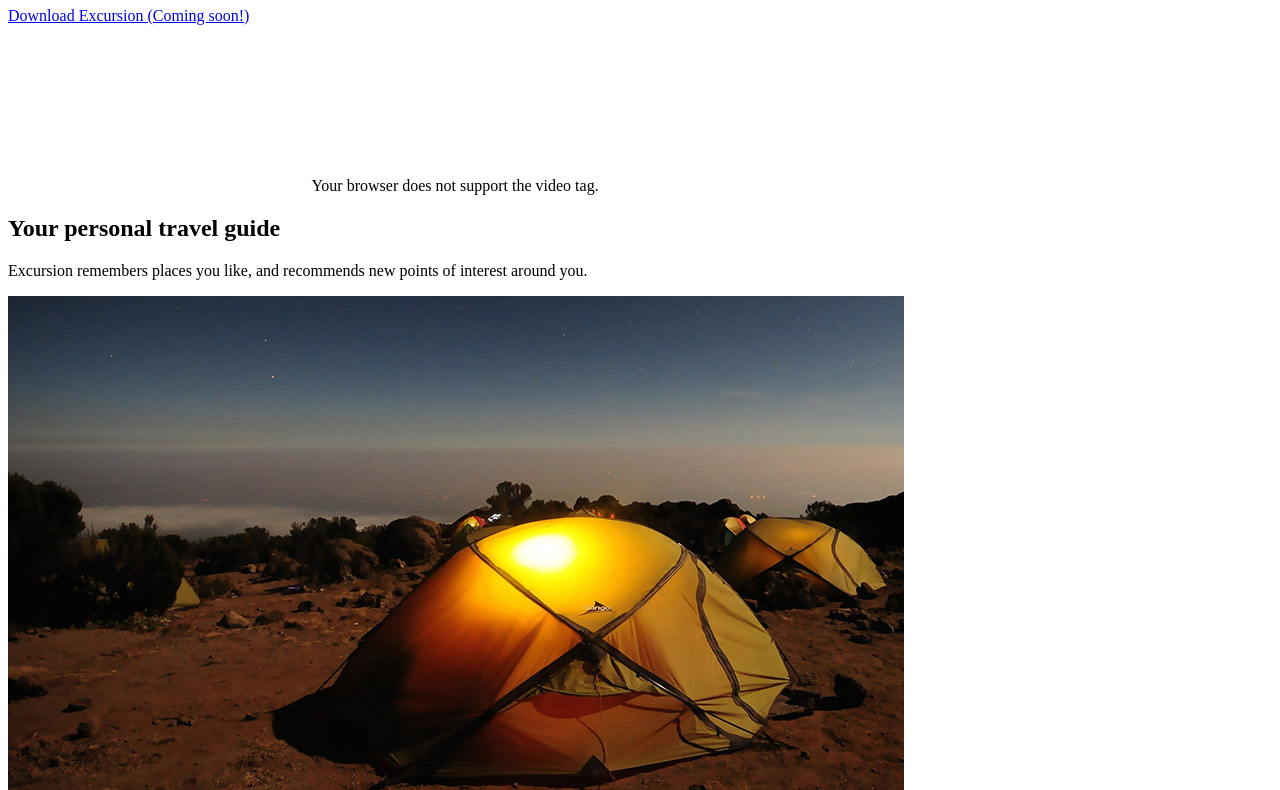
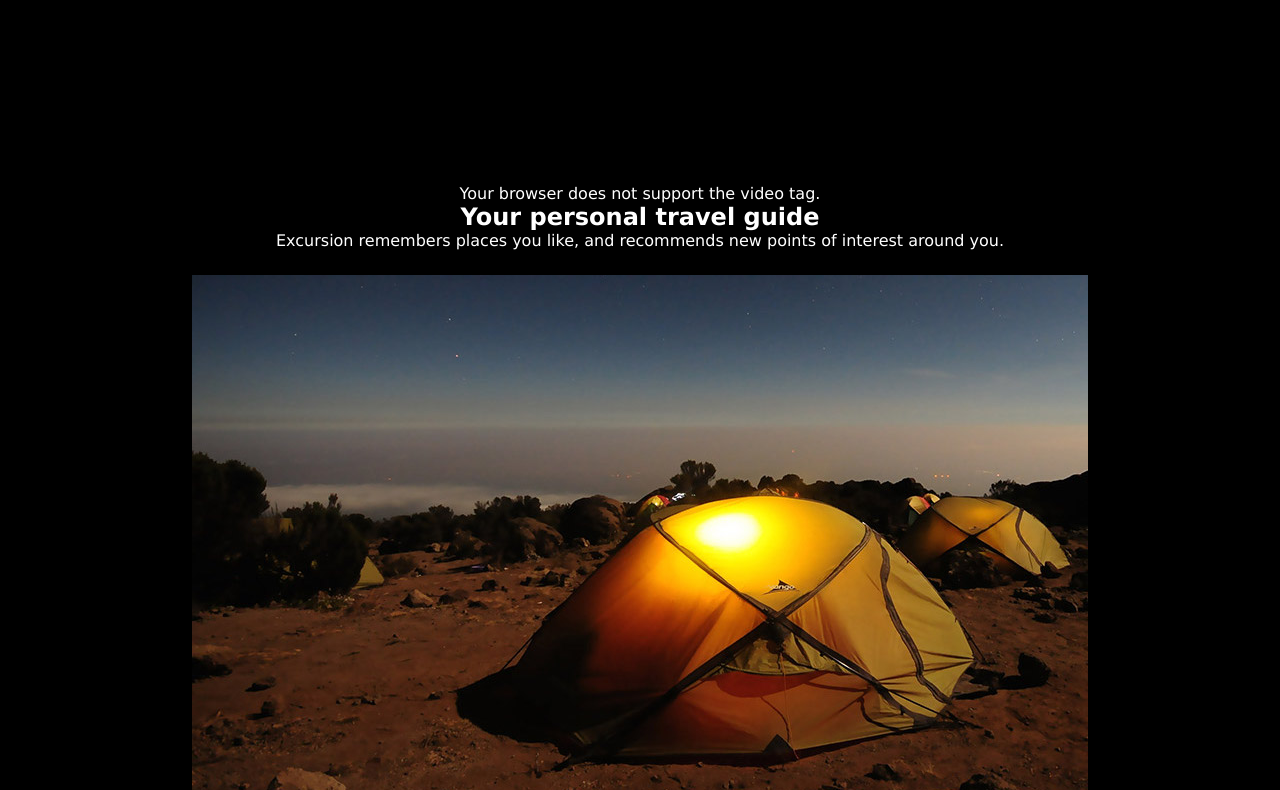
Before and after one commit to MityaiLentyai/excursion, a plain HTML site: page index.html in a window 1280 px wide. Shown: the part 73-863 px from the top of the page. Drawn offline with Linux system fonts and the light colour scheme.

Commit message:
fixed bugs

```diff
--- a/index.html
+++ b/index.html
@@ -5,7 +5,7 @@
     <meta charset="UTF-8">
     <meta name="viewport" content="width=device-width, initial-scale=1.0">
     <title>Excursion</title>
-    <link rel="stylesheet" type="text/css" href="resources/css/style.css">
+    <link rel="stylesheet" type="text/css" href="resources/css/styles.css">
 </head>
 
 <body>
@@ -13,8 +13,8 @@
     <p><a href="#">Download Excursion (Coming soon!)</a></p>
 
     <video autoplay muted loop></video>
-        <source src="resources/videos/excursion.mp4" type="video/mp4">
-        Your browser does not support the video tag.
+    <source src="resources/videos/excursion.mp4" type="video/mp4">
+    Your browser does not support the video tag.
     </video>
 
     <h2>Your personal travel guide</h2>
--- a/resources/css/styles.css
+++ b/resources/css/styles.css
@@ -5,9 +5,10 @@
 }
 
 body {
+    text-align: center;
+    font-family: Verdana, sans-serif;
     background-color: black;
-    text-align: center;
-    font-family: Verdana, Geneva, Tahoma, sans-serif;
+    color: white;
 }
 
 header h1 {
@@ -45,3 +46,24 @@ footer {
     color: gray;
     margin: 20px;
 }
+
+/*
+
+h1 {
+    font-size: 50px;
+    font-weight: normal;
+}
+
+h2 {
+    font-size: 42px;
+    font-weight: 300;
+}
+
+p {
+    color: Gray;
+    font-size: 21px;
+}
+
+.footer {
+    text-align: right;
+}  */
```
